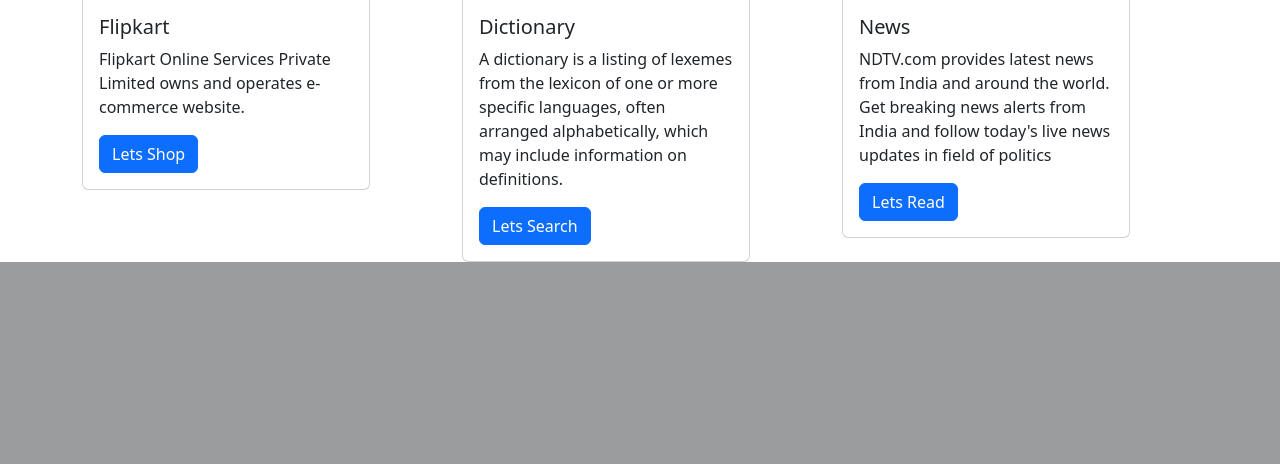
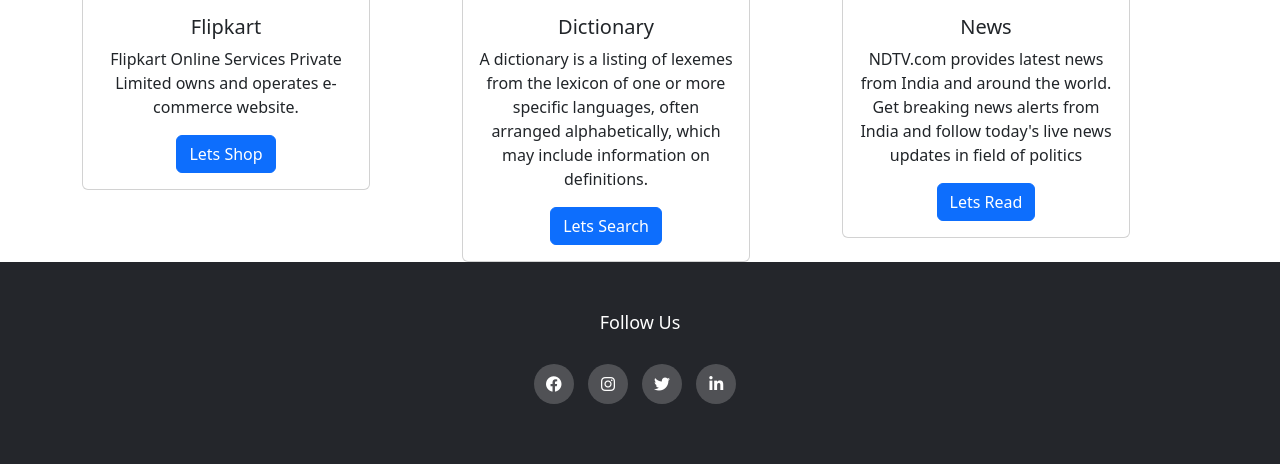
Before and after one commit to DeependraYdv/Project-Data-mining, a Django app: page / in a window 1280 px wide. Shown: the part 701-1165 px from the top of the page. Before the commit the page ends 963 px from the top, so only its background shows below. Run offline with Django 4.2, Linux system fonts and the light colour scheme.

Commit message:
Project completed

```diff
--- a/templates/home.html
+++ b/templates/home.html
@@ -3,6 +3,7 @@
   <head>
     <meta charset="utf-8">
     <meta name="viewport" content="width=device-width, initial-scale=1">
+    <link rel="stylesheet" href="https://cdnjs.cloudflare.com/ajax/libs/font-awesome/6.2.0/css/all.min.css">
     <title>Data Mining</title>
     <link href="https://cdn.jsdelivr.net/npm/bootstrap@5.2.2/dist/css/bootstrap.min.css" rel="stylesheet" integrity="sha384-Zenh87qX5JnK2Jl0vWa8Ck2rdkQ2Bzep5IDxbcnCeuOxjzrPF/et3URy9Bv1WTRi" crossorigin="anonymous">
   </head>
@@ -43,7 +44,7 @@
       </nav>
     </div>
     <div class="alert alert-warning alert-dismissible fade show my-0 " role="alert" style="height: 2rem; padding: 0.3rem 1rem">
-      <strong>Hey Buddy!</strong> Welcome to the website hope it'll be helpful to you.
+      <strong>Hey Buddy!</strong> Welcome to the website hope it'll be helpful to you
       <button type="button" class="btn-close" data-bs-dismiss="alert" aria-label="Close" style="padding : 0.4rem 1rem"></button>
     </div>
     <div id="carouselExampleIndicators" class="carousel slide" data-bs-ride="true">
@@ -74,7 +75,7 @@
     </div>
 
     <div class="container my-0">
-      <h2 class="Cardtitle text-center my-3 py-3">Our Services</h2>
+      <h2 class="Cardtitle text-center my-3 py-3 ">Our Services</h2>
       <div class="row">
         <div class="col-md-4">
           <div class="card" style="width: 18rem;">
@@ -95,7 +96,8 @@
               <a href="/dictionary" class="btn btn-primary">Lets Search</a>
             </div>
           </div>
-        </div><div class="col-md-4">
+        </div>
+        <div class="col-md-4">
           <div class="card" style="width: 18rem;">
             <img src="https://source.unsplash.com/300x150/?news" class="card-img-top" alt="...">
             <div class="card-body">
@@ -109,5 +111,66 @@
     </div>
 
     <script src="https://cdn.jsdelivr.net/npm/bootstrap@5.2.2/dist/js/bootstrap.bundle.min.js" integrity="sha384-OERcA2EqjJCMA+/3y+gxIOqMEjwtxJY7qPCqsdltbNJuaOe923+mo//f6V8Qbsw3" crossorigin="anonymous"></script>
+    <footer class="footer">
+      <div class="container">
+        <div class="row">
+          <div class="footer-col">
+            <h3 >Follow Us</h3>
+            <div class="Social-links">
+              <a href="https://www.facebook.com/depansh.yaduvanshi"><i class="fab fa-facebook"></i></a>
+              <a href="https://www.instagram.com/_.deep.xx/"><i class="fab fa-instagram"></i></a>
+              <a href="https://twitter.com/DepanshY"><i class="fab fa-twitter"></i></a>
+              <a href="https://www.linkedin.com/in/deependra-yadav-bb3042190"><i class="fab fa-linkedin-in"></i></a>
+
+            </div>
+            <style>
+              .footer{
+                background-color: #24262b;
+                padding: 50px 0;
+              }
+              .h3{
+                justify-content: center;
+                text-decoration: underline;
+                color: #ffffff;
+
+              }
+              .footer-col h3{
+                color: #ffffff;
+                font-size: 18px;
+                text-transform: capitalize;
+                margin-bottom: 30px;
+                font-weight: 500;
+                position: relative;
+                text-align: center;
+              }
+              .Social-links a{
+               display: inline-block;
+                text-align: center;
+                height: 40px;
+                width: 40px;
+                background-color: rgb(255,255,255,0.2);
+                margin: 0 10px 10px 0;
+                text-align: center;
+                line-height: 40px;
+                border-radius: 50%;
+                color: #ffffff;
+                transition: all 0.5s ease;
+                align-items: center;
+              }
+              .Social-links a:hover{
+                color: #24262b;
+                background-color: #ffffff;
+              }
+              .row{
+                text-align: center;
+
+
+              }
+
+            </style>
+          </div>
+        </div>
+      </div>
+    </footer>
   </body>
 </html>
```
